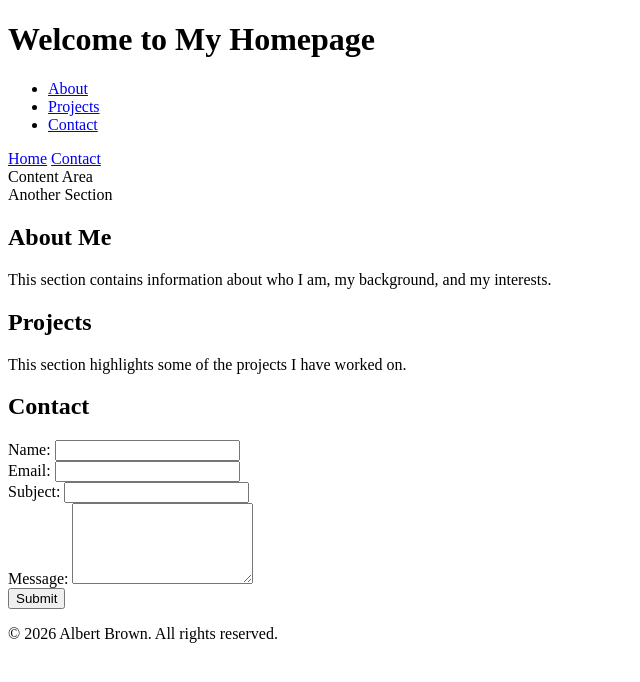
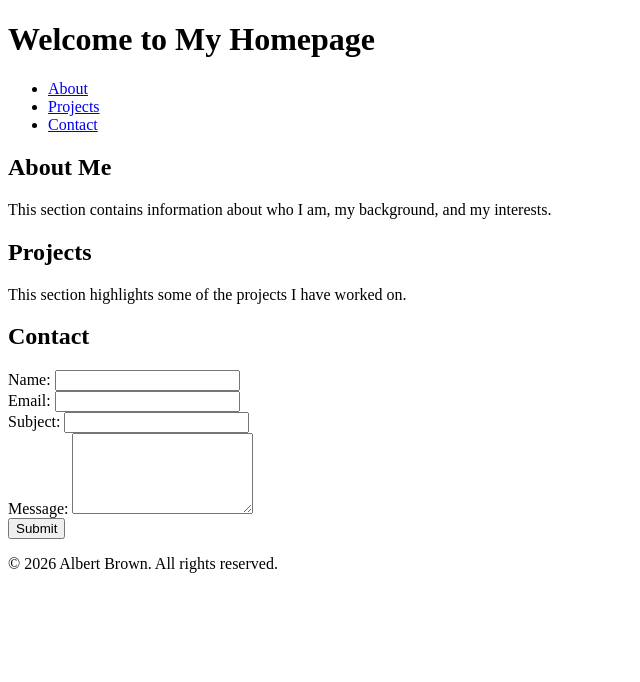
Before and after one commit to Albbro7342/SDC260P, a plain HTML site: page index.html in a window 1280 px wide. Shown: the whole page, without its empty margins (0-640 px from the left). Drawn offline with Linux system fonts and the light colour scheme.

Commit message:
index.html

```diff
--- a/index.html
+++ b/index.html
@@ -21,13 +21,6 @@
             </ul>
         </nav>
     </header>
-    <nav class="nav-menu">
-    <a href="#">Home</a>
-    <a href="#contact">Contact</a>
-  </nav>
-  <main class="main-content">
-    <section>Content Area</section>
-    <section>Another Section</section>
     <!-- Main Content -->
     <main>
         <!-- About Section -->
```
